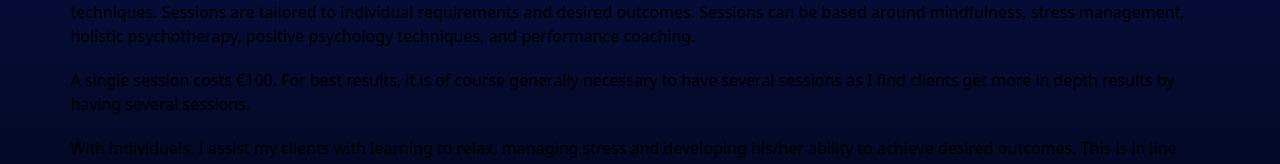
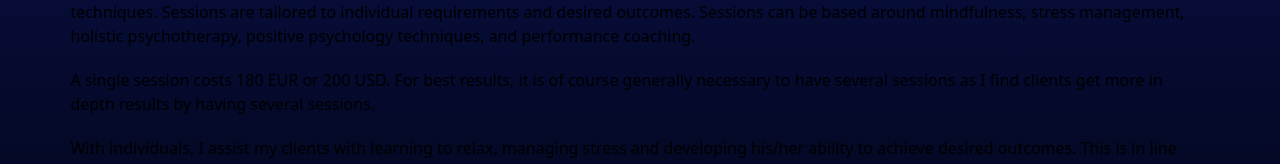
Before and after one commit to gantug/perfecttend, a Next.js app: page /works/one-to-one-session in a window 1280 px wide. Shown: the part 248-412 px from the top of the page. Built offline with nearby package versions, Linux system fonts and the light colour scheme.

Commit message:
ivan changes 08/24/2025

```diff
--- a/src/pages/works/guest-lecturer.tsx
+++ b/src/pages/works/guest-lecturer.tsx
@@ -1,19 +1,19 @@
-import GoBack from '@/components/utils/GoBack';
+import GoBack from "@/components/utils/GoBack";
 
 export default function Works() {
   return (
     <div
-      className='min-h-screen bg-gradient-to-b from-[#09124E]  to-black px-[5.5%] flex flex-col  py-[64px] md:py-0'
-      id='work'
+      className="min-h-screen bg-gradient-to-b from-[#09124E]  to-black px-[5.5%] flex flex-col  py-[64px] md:py-0"
+      id="work"
     >
-      <div className='flex flex-col gap-10 md:mt-[5rem]'>
-        <GoBack linkHref='#work' />
-        <h1 className='text-xl md:text-4xl text-green-400 mb-10 font-bold'>
+      <div className="flex flex-col gap-10 md:mt-[5rem]">
+        <GoBack linkHref="#work" />
+        <h1 className="text-xl md:text-4xl text-green-400 mb-10 font-bold">
           Corporate coaching fee
         </h1>
       </div>
 
-      <div className='flex flex-col gap-5 font-light'>
+      <div className="flex flex-col gap-5 font-light">
         <p>
           Ivan is a prolific speaker known for his engaging and enlightening
           presentations. He hosts a variety of workshops and courses on
@@ -34,6 +34,10 @@ export default function Works() {
           delivery, entertaining style, and ability to inspire audiences with
           his tantalizing talks.
         </p>
+
+        <p>
+          The fee for the half day workshop and lecture is 900 EUR or 1000 USD
+        </p>
       </div>
     </div>
   );
--- a/src/pages/works/one-to-one-session.tsx
+++ b/src/pages/works/one-to-one-session.tsx
@@ -1,25 +1,24 @@
-import { useRouter } from 'next/router';
-import { SlArrowLeft } from 'react-icons/sl';
-import GoBack from '@/components/utils/GoBack';
+import GoBack from "@/components/utils/GoBack";
+import { useRouter } from "next/router";
 
 export default function Works() {
   const router = useRouter();
 
   return (
     <div
-      className='min-h-screen bg-gradient-to-b from-[#09124E]  to-black px-[5.5%] flex flex-col  py-[64px] md:py-0'
-      id='work'
+      className="min-h-screen bg-gradient-to-b from-[#09124E]  to-black px-[5.5%] flex flex-col  py-[64px] md:py-0"
+      id="work"
     >
-      <div className='flex flex-col gap-10 md:mt-[5rem]'>
-        <GoBack linkHref='#work' />
+      <div className="flex flex-col gap-10 md:mt-[5rem]">
+        <GoBack linkHref="#work" />
 
-        <h1 className='text-xl md:text-4xl text-white mb-10 font-bold'>
-          Zoom or in person:{' '}
-          <span className='text-green-400'>One-to-one session</span>
+        <h1 className="text-xl md:text-4xl text-white mb-10 font-bold">
+          Zoom or in person:{" "}
+          <span className="text-green-400">One-to-one session</span>
         </h1>
       </div>
 
-      <div className='flex flex-col gap-5 font-light'>
+      <div className="flex flex-col gap-5 font-light">
         <p>
           ONE to ONE sessions in person OR via Zoom, with Ivan Hopkins –
           Psychologist and Mind coach. Expert in advanced Concentration and
@@ -29,9 +28,9 @@ export default function Works() {
           psychology techniques, and performance coaching.
         </p>
         <p>
-          A single session costs €100. For best results, it is of course
-          generally necessary to have several sessions as I find clients get
-          more in depth results by having several sessions.
+          A single session costs 180 EUR or 200 USD. For best results, it is of
+          course generally necessary to have several sessions as I find clients
+          get more in depth results by having several sessions.
         </p>
         <p>
           With individuals, I assist my clients with learning to relax, managing
```
